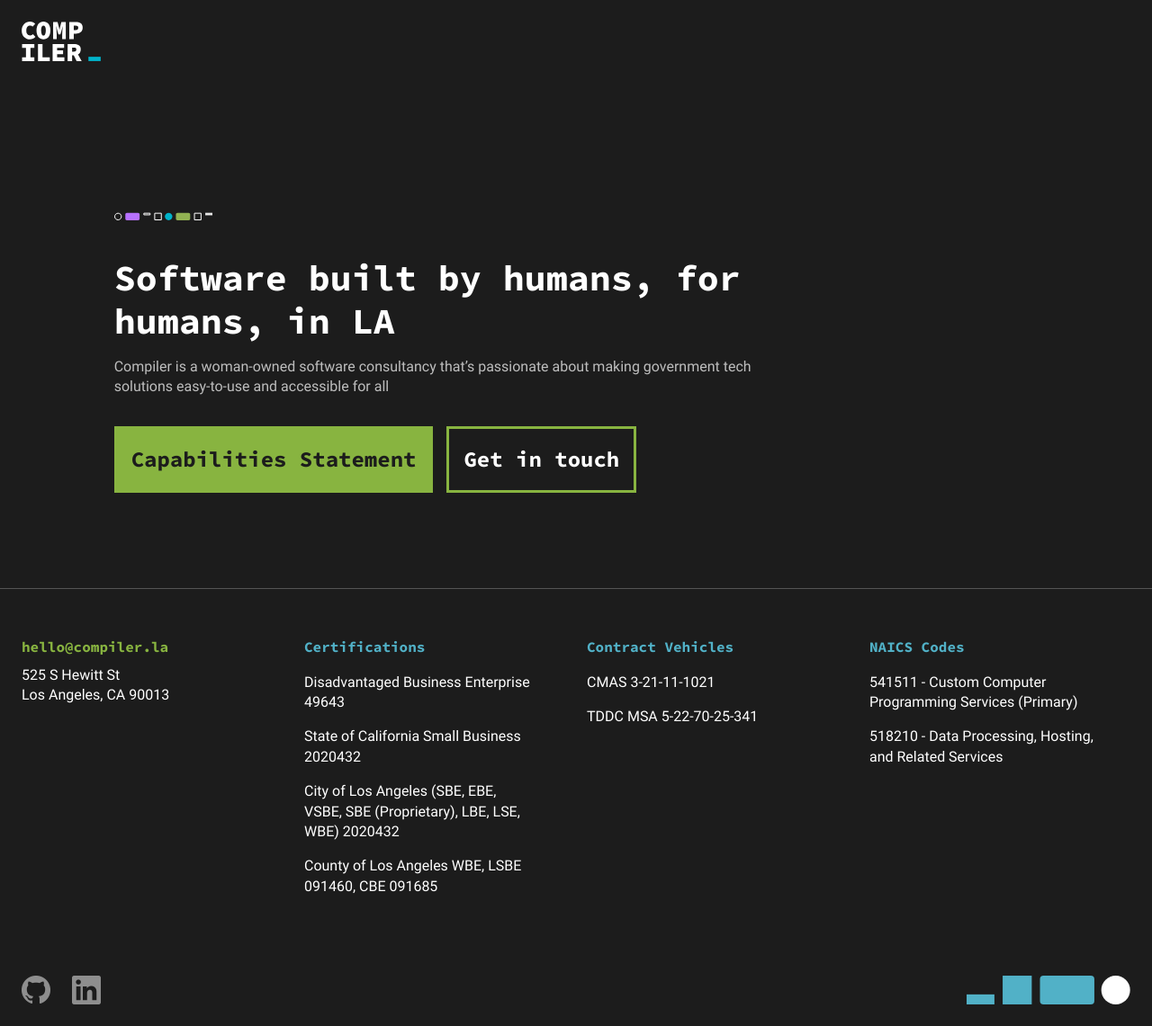
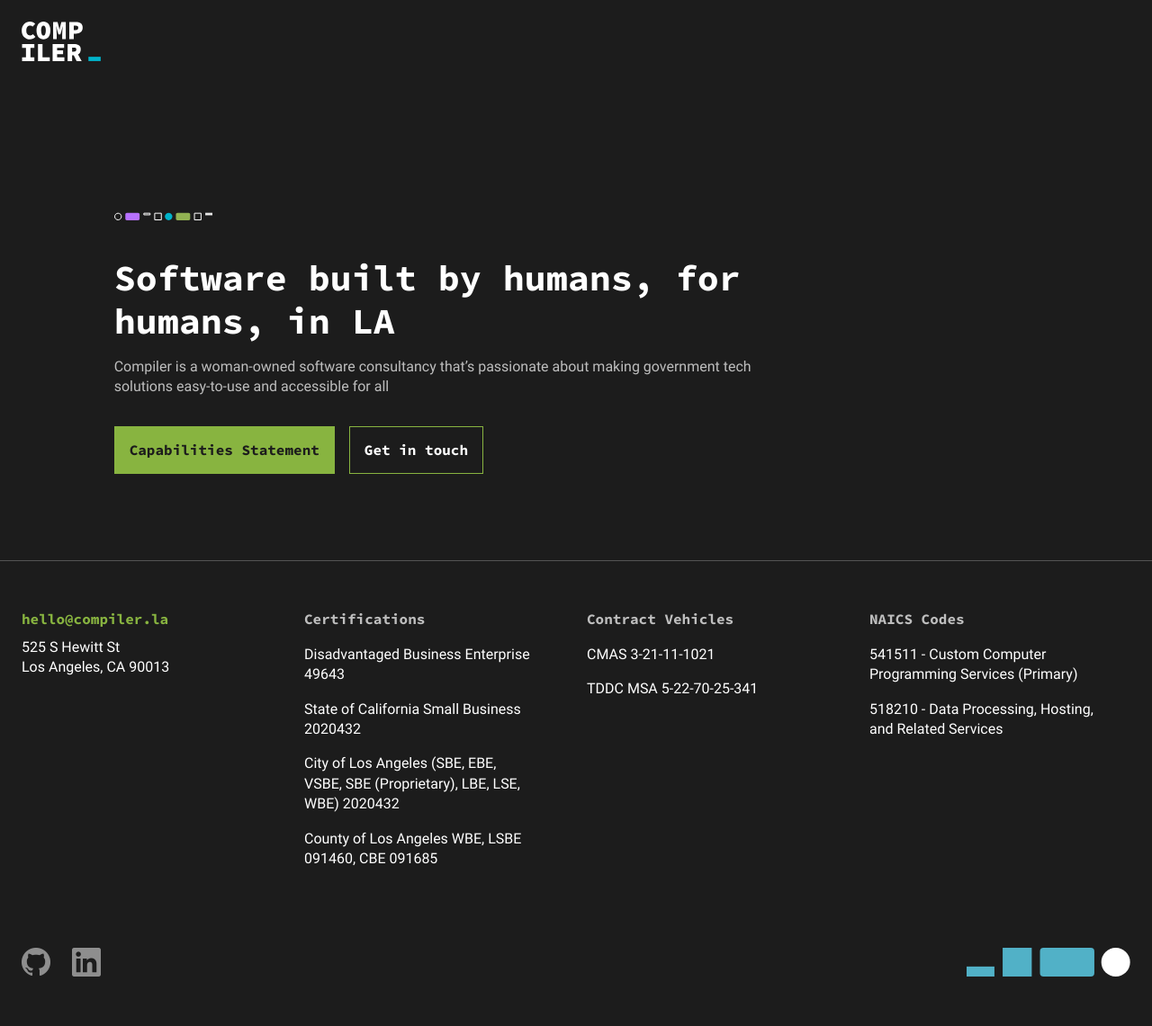
Before and after one commit to compilerla/compiler.la, a Jekyll site: the page built from index.html, in a window 1280 px wide. Shown: the whole page at 90% size. Built offline with Jekyll 4.4.1, drawn with Linux system fonts in a browser that asks for light colours; after the commit the page ends 1110 px from its top, so only the background shows below that.

```diff
--- a/index.html
+++ b/index.html
@@ -9,9 +9,9 @@
             <img style="padding-top: 168px;" alt="" src="assets/compiler-la--pattern-sm.svg">
             <h1 class="h2 mb-3 pt-4 mt-3">Software built by humans, for humans, in LA</h1>
             <p class="mb-3 pb-3 text-info">Compiler is a woman-owned software consultancy that’s passionate about making government tech solutions easy-to-use and accessible for all</p>
-            <div class="d-flex flex-column flex-lg-row mb-5 pb-5">
-                <a class="monospace btn-link primary-btn" href="/capabilities">Capabilities Statement</a>
-                <a class="monospace btn-link secondary-btn" href="mailto:hello@compiler.la">Get in touch</a>
+            <div class="d-flex flex-column flex-lg-row gap-3 mb-5 pb-5">
+                <a class="monospace btn btn-primary" href="/capabilities">Capabilities Statement</a>
+                <a class="monospace btn btn-outline-primary" href="mailto:hello@compiler.la">Get in touch</a>
             </div>
         </div>
     </div>
--- a/styles/base.css
+++ b/styles/base.css
@@ -2,8 +2,8 @@
 
 :root {
     --green: #88B440;
+    --white: #FFFFFF;
     --brand-primary-black: #1C1C1C;
-    --white: #FFFFFF;
     --brand-primary-cyan: #51B1C7;
     --brand-primary-black: #1C1C1C;
     --bs-light-rgb: 84, 84, 84; /* for the HR above Footer */
@@ -12,13 +12,21 @@
     --bs-primary-rgb: 136, 180, 64;
     --bs-secondary: #51B1C7; /* Use with .text-secondary */
     --bs-secondary-rgb: 81, 177, 199;
+    --text-black: #1C1C1C;
+    --button-primary-default: #88B440;
+    --button-primary-hover: #A6D15F;
+    --button-primary-active: #698A31;
+    --button-primary-focus: #88B440;
+    --button-primary-disabled: #7D8084;
+    --bs-light-rgb: 84, 84, 84;
+    --bs-secondary-rgb: 190, 190, 190;
     --bs-info-rgb: 190,190,190; /* text-gray #BEB3B3 */
     --bs-font-sans-serif: "Roboto", system-ui,-apple-system,"Segoe UI","Helvetica Neue","Noto Sans","Liberation Sans",Arial,sans-serif,"Apple Color Emoji","Segoe UI Emoji","Segoe UI Symbol","Noto Color Emoji";
     --bs-font-monospace: "Source Code Pro Bold",monospace;
 }
 
 body {
-    background-color: var(--brand-primary-black);
+    background-color: var(--text-black);
     color: var(--white);
     font-family: var(--bs-font-sans-serif);
     font-weight: normal;
@@ -55,8 +63,8 @@
     text-decoration: none;
 }
 
-a:hover,
-a:focus {
+a:hover:not(.btn),
+a:focus:not(.btn) {
     color: var(--green);
     text-decoration: underline;
 }
@@ -149,36 +157,53 @@
     font-size: 0.67rem;
 }
 
-/*#endregion */
+/* Buttons */
 
-.primary-btn {
-    text-decoration: none;
-    border: 3px solid var(--green);
-    background-color: var(--green);
-    color: var(--brand-primary-black);
-    padding: 1rem;
-    margin-right: 15px;
-    margin-bottom: 10px;
+.btn {
+    --bs-btn-padding-x: 1rem;
+    --bs-btn-padding-y: 1rem;
+    --bs-btn-font-family: var(--bs-font-monospace);
+    --bs-btn-font-size: 1rem;
+    --bs-btn-font-weight: 400;
+    --bs-btn-line-height: 120%;
+    --bs-btn-border-width: 1px;
+    --bs-btn-border-radius: 0;
+    --bs-btn-box-shadow: none;
+    --bs-btn-disabled-opacity: 1;
+    --bs-btn-focus-box-shadow: 0 0 0 2px #1C1C1C, 0 0 0 4px #88B440;
 }
 
-.primary-btn:hover {
-    opacity: 70%;
-    color: var(--brand-primary-black)
+.btn-primary {
+    --bs-btn-color: var(--text-black);
+    --bs-btn-bg: var(--button-primary-default);
+    --bs-btn-border-color: var(--button-primary-default);
+    --bs-btn-hover-color: var(--text-black);
+    --bs-btn-hover-bg: var(--button-primary-hover);
+    --bs-btn-hover-border-color: var(--button-primary-hover);
+    --bs-btn-focus-shadow-rgb: 49,132,253;
+    --bs-btn-active-color: var(--text-black);
+    --bs-btn-active-bg: var(--button-primary-active);
+    --bs-btn-active-border-color: var(--button-primary-active);
+    --bs-btn-active-shadow: inset 0 3px 5px rgba(0, 0, 0, 0.125);
+    --bs-btn-disabled-color: var(--text-black);
+    --bs-btn-disabled-bg: var(--button-primary-disabled);
+    --bs-btn-disabled-border-color: var(--button-primary-disabled);
 }
 
-.secondary-btn {
-    text-decoration: none;
-    border: 3px solid var(--green);
-    color: var(--white);
-    padding: 1rem;
-    margin-right: 15px;
-    margin-bottom: 10px;
-}
-
-.secondary-btn:hover {
-    opacity: 70%;
-    color: var(--brand-primary-black);
-    background-color: var(--green);
+.btn-outline-primary {
+    --bs-btn-color: var(--white);
+    --bs-btn-border-color: var(--button-primary-default);
+    --bs-btn-hover-color: var(--white);
+    --bs-btn-hover-bg:var(--button-primary-hover);
+    --bs-btn-hover-border-color: var(--button-primary-hover);
+    --bs-btn-active-color: var(--white);
+    --bs-btn-active-bg:var(--button-primary-active);
+    --bs-btn-active-border-color: var(--button-primary-active);
+    --bs-btn-active-shadow: none;
+    --bs-btn-disabled-color: var(--text-black);
+    --bs-btn-disabled-bg: var(--button-primary-disabled);
+    --bs-btn-disabled-border-color: var(--button-primary-disabled);
+    --bs-gradient: none;
 }
 
 .pill {
```
